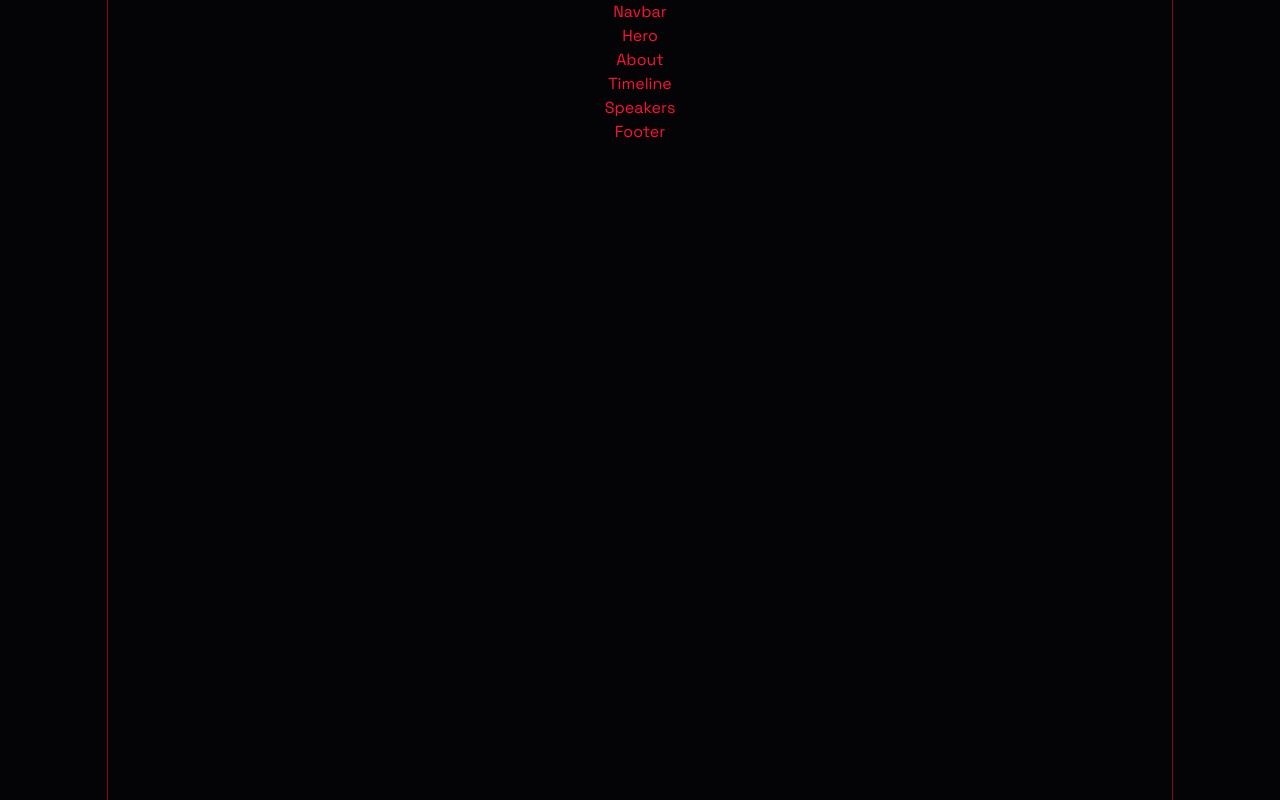
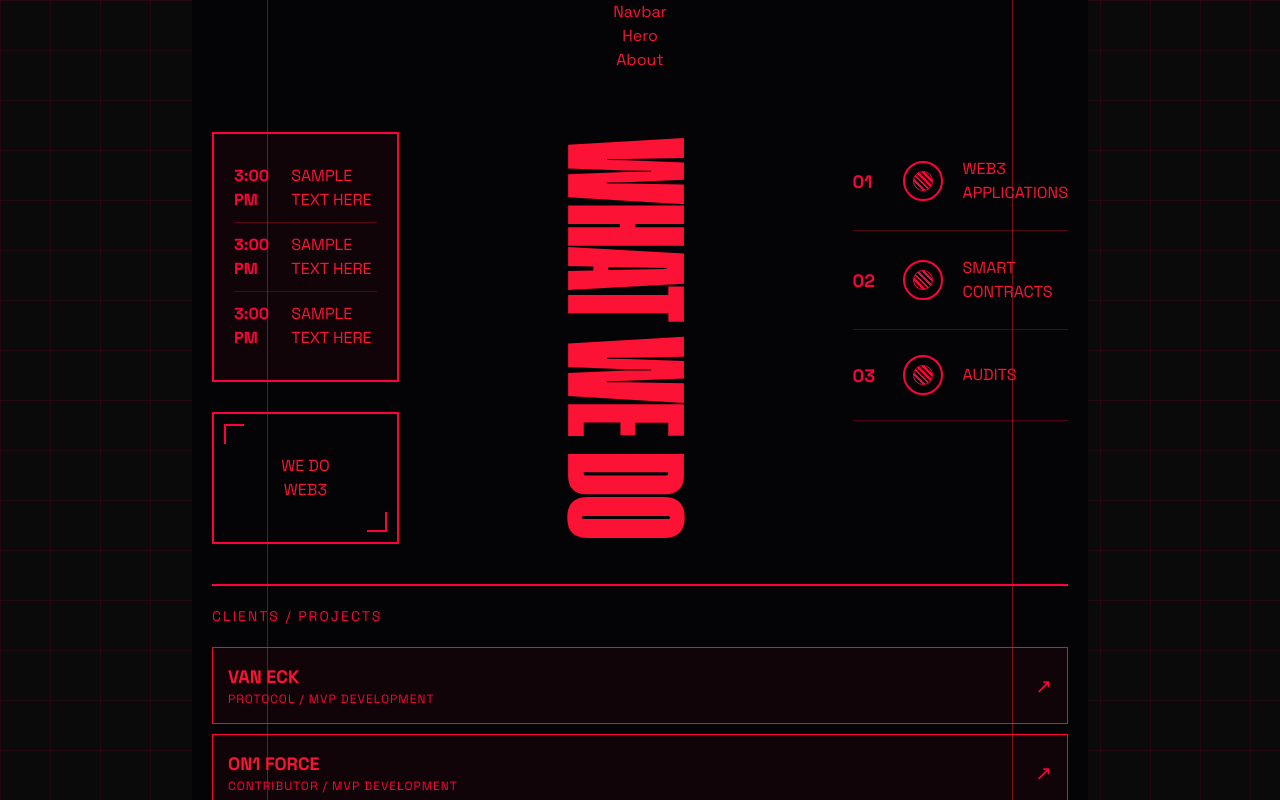
Before and after one commit to IEEE-JUSB/rewired-2, a React (Vite) app: page / in a window 1280 px wide. Shown: the top 800 px of the page. Built offline with nearby package versions, Linux system fonts and the light colour scheme.

Commit message:
timeline commit

```diff
--- /dev/null
+++ b/src/assets/timeline.css
@@ -0,0 +1,205 @@
+* {
+    margin: 0;
+    padding: 0;
+    box-sizing: border-box;
+}
+body {
+    background: #0a0a0a;
+    color: #ffffff;
+    font-family: "Courier New", monospace;
+    overflow-x: hidden;
+    position: relative;
+    width: 70%;
+    margin-left: 15%;
+}
+body::before {
+    content: "";
+    position: fixed;
+    top: 0;
+    left: 0;
+    width: 100%;
+    height: 100%;
+    background-image: linear-gradient(
+        rgba(255, 0, 60, 0.1) 1px,
+        transparent 1px
+    ),
+    linear-gradient(90deg, rgba(255, 0, 60, 0.1) 1px, transparent 1px);
+    background-size: 50px 50px;
+    pointer-events: none;
+    z-index: -1;
+}
+.container {
+    max-width: 1400px;
+    margin: 0 auto;
+    padding: 20px;
+    min-height: 100vh;
+    display: grid;
+    grid-template-columns: 1fr 2fr 1fr;
+    grid-template-rows: auto 1fr auto;
+    gap: 40px;
+    grid-template-areas:
+    "header header header"
+    "sidebar main services"
+    "footer footer footer";
+}
+.sidebar {
+    grid-area: sidebar;
+    display: flex;
+    flex-direction: column;
+    gap: 30px;
+}
+.schedule {
+    border: 2px solid #ff003c;
+    padding: 20px;
+    background: rgba(255, 0, 60, 0.05);
+}
+.schedule-item {
+    display: flex;
+    gap: 20px;
+    padding: 10px 0;
+    border-bottom: 1px solid rgba(255, 0, 60, 0.3);
+}
+.schedule-item:last-child {
+    border-bottom: none;
+}
+.time {
+    color: #ff003c;
+    font-weight: bold;
+}
+.we-do {
+    text-align: center;
+    padding: 40px 20px;
+    border: 2px solid #ff003c;
+    position: relative;
+}
+.we-do::before,
+.we-do::after {
+    content: "";
+    position: absolute;
+    width: 20px;
+    height: 20px;
+    border: 2px solid #ff003c;
+}
+.we-do::before {
+    top: 10px;
+    left: 10px;
+    border-right: none;
+    border-bottom: none;
+}
+.we-do::after {
+    bottom: 10px;
+    right: 10px;
+    border-left: none;
+    border-top: none;
+}
+.main-content {
+    grid-area: main;
+    display: flex;
+    flex-direction: column;
+    justify-content: center;
+    align-items: center;
+    gap: 40px;
+}
+.glitch-bars {
+    display: flex;
+    flex-direction: column;
+    gap: 8px;
+    width: 100%;
+    max-width: 400px;
+}
+.services {
+    grid-area: services;
+}
+.service-item {
+    display: flex;
+    align-items: center;
+    gap: 20px;
+    padding: 25px 0;
+    border-bottom: 1px solid rgba(255, 0, 60, 0.3);
+    transition: all 0.3s ease;
+}
+.service-item:hover {
+    background: rgba(255, 0, 60, 0.1);
+    transform: translateX(10px);
+}
+.service-number {
+    color: #ff003c;
+    font-size: 18px;
+    font-weight: bold;
+    min-width: 30px;
+}
+.service-icon {
+    width: 40px;
+    height: 40px;
+    border: 2px solid #ff003c;
+    border-radius: 50%;
+    display: flex;
+    align-items: center;
+    justify-content: center;
+    position: relative;
+}
+.service-icon::before {
+    content: "";
+    width: 20px;
+    height: 20px;
+    border: 1px solid #ff003c;
+    border-radius: 50%;
+    background: repeating-linear-gradient(
+    45deg,
+    transparent,
+    transparent 2px,
+    #ff003c 2px,
+    #ff003c 4px
+    );
+}
+.footer {
+    grid-area: footer;
+    border-top: 2px solid #ff003c;
+    padding-top: 20px;
+}
+.clients-section h3 {
+    color: #ff003c;
+    margin-bottom: 20px;
+    font-size: 14px;
+    letter-spacing: 2px;
+}
+.client-item {
+    display: flex;
+    justify-content: space-between;
+    align-items: center;
+    padding: 15px;
+    margin-bottom: 10px;
+    border: 1px solid #ff003c;
+    background: rgba(255, 0, 60, 0.05);
+    transition: all 0.3s ease;
+}
+.client-item:hover {
+    background: rgba(255, 0, 60, 0.15);
+    transform: translateX(5px);
+}
+.client-name {
+    font-weight: bold;
+    font-size: 18px;
+}
+.client-type {
+    color: #ff003c;
+    font-size: 12px;
+    text-transform: uppercase;
+    letter-spacing: 1px;
+}
+.client-arrow {
+    color: #ff003c;
+    font-size: 20px;
+}
+@media (max-width: 1024px) {
+    .container {
+    grid-template-columns: 1fr;
+    grid-template-areas:
+        "header"
+        "main"
+        "services"
+        "sidebar"
+        "footer";
+    gap: 30px;
+    }
+}
--- a/src/components/Timeline.jsx
+++ b/src/components/Timeline.jsx
@@ -1,9 +1,103 @@
-import React from 'react'
+import React from "react";
+import "../assets/timeline.css";
+import timeline from "../assets/timeline.svg";
+const Timeline = () => {
 
-function Timeline() {
   return (
-    <div>Timeline</div>
-  )
-}
+    <>
+      <div className="container">
+        <aside className="sidebar">
+          <div className="schedule">
+            <div className="schedule-item">
+              <span className="time">3:00 PM</span>
+              <span>SAMPLE TEXT HERE</span>
+            </div>
+            <div className="schedule-item">
+              <span className="time">3:00 PM</span>
+              <span>SAMPLE TEXT HERE</span>
+            </div>
+            <div className="schedule-item">
+              <span className="time">3:00 PM</span>
+              <span>SAMPLE TEXT HERE</span>
+            </div>
+          </div>
 
-export default Timeline
+          <div className="we-do">
+            <div>WE DO</div>
+            <div>WEB3</div>
+          </div>
+        </aside>
+
+        <main className="main-content">
+          <div className="glitch-bars">
+            <img
+              src={timeline}
+              alt=""
+              style={{ width: "100%", height: "400px", maxWidth: "400px" }}
+            />
+          </div>
+        </main>
+
+        <section className="services">
+          <div className="service-item">
+            <span className="service-number">01</span>
+            <div className="service-icon"></div>
+            <div>
+              <div>WEB3</div>
+              <div>APPLICATIONS</div>
+            </div>
+          </div>
+          <div className="service-item">
+            <span className="service-number">02</span>
+            <div className="service-icon"></div>
+            <div>
+              <div>SMART</div>
+              <div>CONTRACTS</div>
+            </div>
+          </div>
+          <div className="service-item">
+            <span className="service-number">03</span>
+            <div className="service-icon"></div>
+            <div>AUDITS</div>
+          </div>
+        </section>
+
+        <footer className="footer">
+          <div className="clients-section">
+            <h3>CLIENTS / PROJECTS</h3>
+            <div className="client-item">
+              <div>
+                <div className="client-name">VAN ECK</div>
+                <div className="client-type">PROTOCOL / MVP DEVELOPMENT</div>
+              </div>
+              <span className="client-arrow">↗</span>
+            </div>
+            <div className="client-item">
+              <div>
+                <div className="client-name">ON1 FORCE</div>
+                <div className="client-type">CONTRIBUTOR / MVP DEVELOPMENT</div>
+              </div>
+              <span className="client-arrow">↗</span>
+            </div>
+            <div className="client-item">
+              <div>
+                <div className="client-name">SEKAI GLORY</div>
+                <div className="client-type">GAME DEV / WEBSITE / SMART CONTRACT</div>
+              </div>
+              <span className="client-arrow">↗</span>
+            </div>
+            <div className="client-item">
+              <div>
+                <div className="client-name">OCEAN PARK</div>
+                <div className="client-type">NFT MARKETPLACE</div>
+              </div>
+              <span className="client-arrow">↗</span>
+            </div>
+          </div>
+        </footer>
+      </div>
+    </>
+  );
+};
+
+export default Timeline;
```
Also changed, not shown: src/assets/timeline.svg (added).
